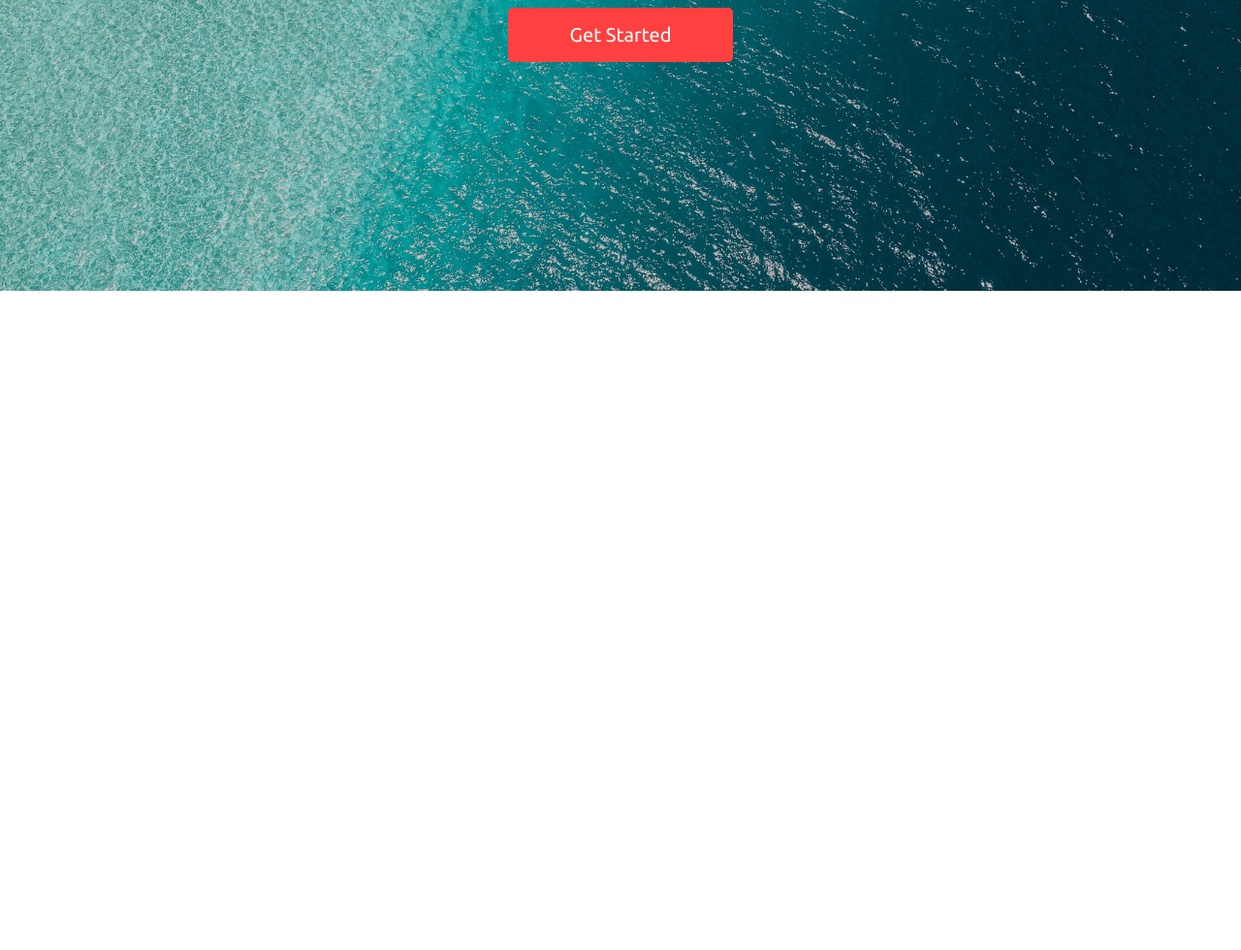
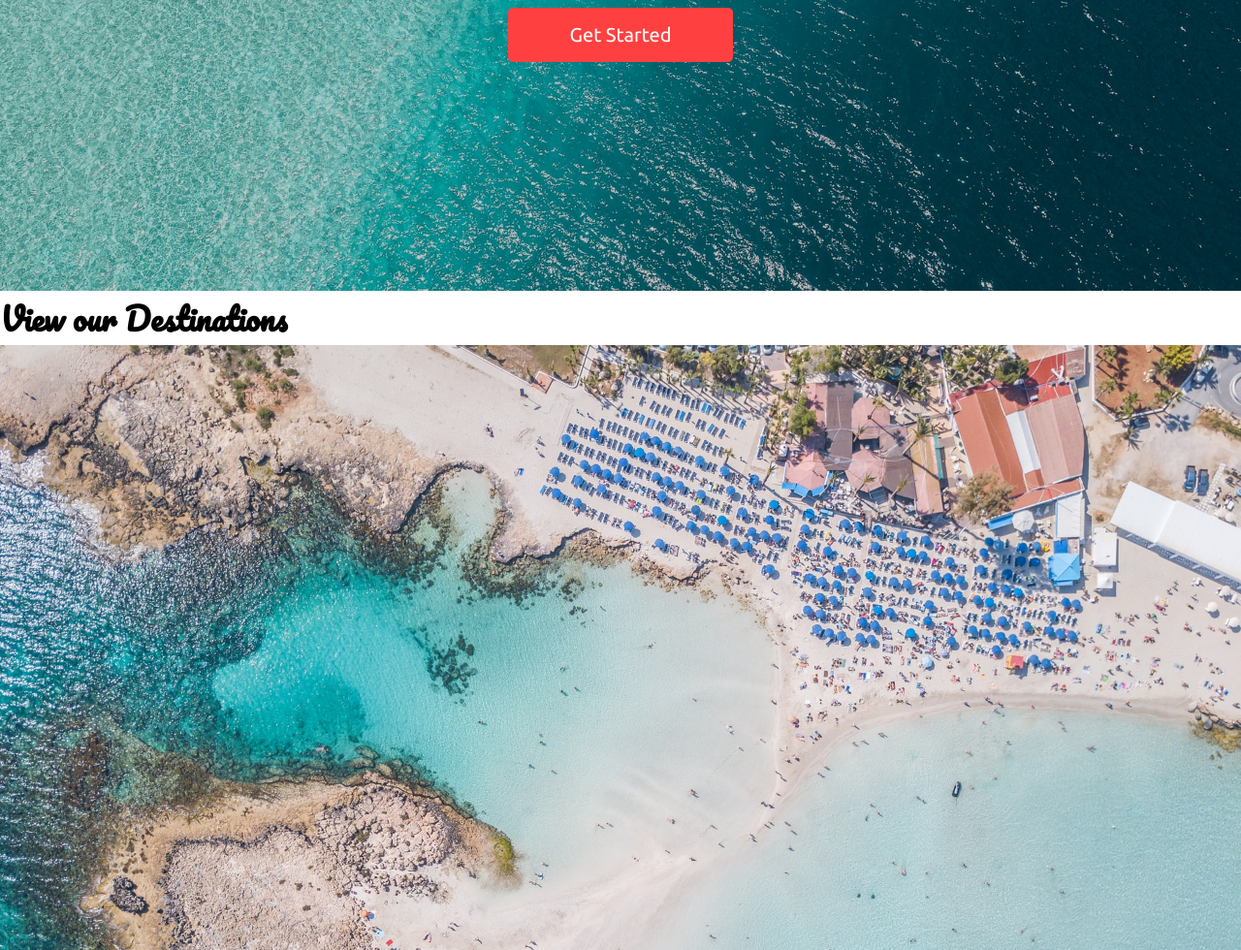
Before and after one commit to skusebauch/gatsby-landingpage, a Gatsby site: page / in a window 1280 px wide. Shown: the part 500-1480 px from the top of the page at 97% size. Before the commit the page ends 800 px from the top, so only its background shows below. Built offline with nearby package versions, Linux system fonts and the light colour scheme; Gatsby itself is replaced by a stand-in of ours.

Commit message:
getting images graphql

```diff
--- a/src/components/Navbar/NavbarElements.js
+++ b/src/components/Navbar/NavbarElements.js
@@ -95,7 +95,7 @@ export const NavLinks = styled(Link)`
     text-align: center;
     padding: 2rem;
     width: 100%;
-    font-size: 50px;
+    font-size: 30px;
     display: table;
 
     &:hover {
--- a/src/components/image.js
+++ b/src/components/image.js
@@ -2,35 +2,44 @@ import React from "react"
 import { useStaticQuery, graphql } from "gatsby"
 import Img from "gatsby-image"
 
-/*
- * This component is built using `gatsby-image` to automatically serve optimized
- * images with lazy loading and reduced file sizes. The image is loaded using a
- * `useStaticQuery`, which allows us to load the image from directly within this
- * component, rather than having to pass the image data down from pages.
- *
- * For more information, see the docs:
- * - `gatsby-image`: https://gatsby.dev/gatsby-image
- * - `useStaticQuery`: https://www.gatsbyjs.com/docs/use-static-query/
- */
-
 const Image = () => {
   const data = useStaticQuery(graphql`
     query {
-      placeholderImage: file(relativePath: { eq: "gatsby-astronaut.png" }) {
-        childImageSharp {
-          fluid(maxWidth: 300) {
-            ...GatsbyImageSharpFluid
+      allFile(
+        filter: {
+          extension: { regex: "/(jpg)|(png)|(jpeg)/" }
+          name: { nin: ["background", "background2"] }
+        }
+      ) {
+        edges {
+          node {
+            base
+            childImageSharp {
+              fluid {
+                ...GatsbyImageSharpFluid
+              }
+            }
           }
         }
       }
     }
   `)
-
-  if (!data?.placeholderImage?.childImageSharp?.fluid) {
-    return <div>Picture not found</div>
-  }
-
-  return <Img fluid={data.placeholderImage.childImageSharp.fluid} />
+  console.log(data)
+  return (
+    <div className="image__container">
+      <h1>View our Destinations</h1>
+      <div className="image__grid">
+        {data.allFile.edges.map((image, key) => (
+          <Img
+            key={key}
+            className="image__item"
+            fluid={image.node.childImageSharp.fluid}
+            alt={image.node.base.split(".")[0]}
+          />
+        ))}
+      </div>
+    </div>
+  )
 }
 
 export default Image
--- a/src/pages/index.js
+++ b/src/pages/index.js
@@ -10,6 +10,7 @@ const IndexPage = () => (
   <Layout>
     <SEO title="Home" />
     <HeroSection />
+    <Image />
   </Layout>
 )
 
```
